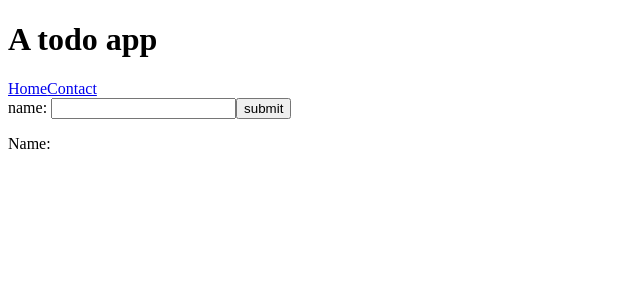
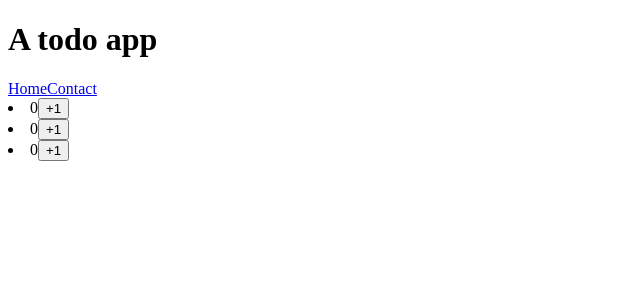
Before and after one commit to abhinabadutta2019/toDoList-react, a React (Create React App) app: page / in a window 1280 px wide. Shown: the top 300 px of the page, without its empty margins (0-640 px from the left). Built offline with nearby package versions, Linux system fonts and the light colour scheme.

Commit message:
increase item

```diff
--- a/src/Home.js
+++ b/src/Home.js
@@ -1,38 +1,44 @@
 import { useState } from "react";
 
-let nextId = 0;
-// console.log(nextId, "nextId");
+let initialCounters = [0, 0, 0];
 
 const Home = () => {
   //
-  const [name, setName] = useState("");
-  const [array, setArray] = useState([]);
+  const [value, setValue] = useState(initialCounters);
   //
-  const eventOnChange = (e) => {
-    setName(e.target.value);
-  };
-  //
-  const eventOnButton = () => {
-    setArray([...array, { id: nextId++, name: name }]);
-  };
-  //
-  const eventOnDelete = (id) => {
-    setArray(array.filter((item) => item.id !== id));
+  const eventHandler = (i) => {
+    //
+
+    // console.log(i, i);
+
+    const nextCouters = value.map((item, index) => {
+      // console.log(item++);
+      // console.log(item + 1);
+
+      if (index == i) {
+        return item + 1;
+      } else {
+        return item;
+      }
+    });
+    //
+    setValue(nextCouters);
   };
 
   return (
     <>
-      name: <input onChange={eventOnChange} />
-      <button onClick={eventOnButton}>submit</button>
-      <p>Name:{name}</p>
-      <>
-        {array.map((item) => (
-          <li key={item.id}>
-            Name : {item.name}-- id :{item.id}{" "}
-            <button onClick={() => eventOnDelete(item.id)}>delete</button>
-          </li>
-        ))}
-      </>
+      {value.map((item, index) => (
+        <li key={index}>
+          {value[index]}
+          <button
+            onClick={() => {
+              eventHandler(index);
+            }}
+          >
+            +1
+          </button>{" "}
+        </li>
+      ))}
     </>
   );
 };
```
